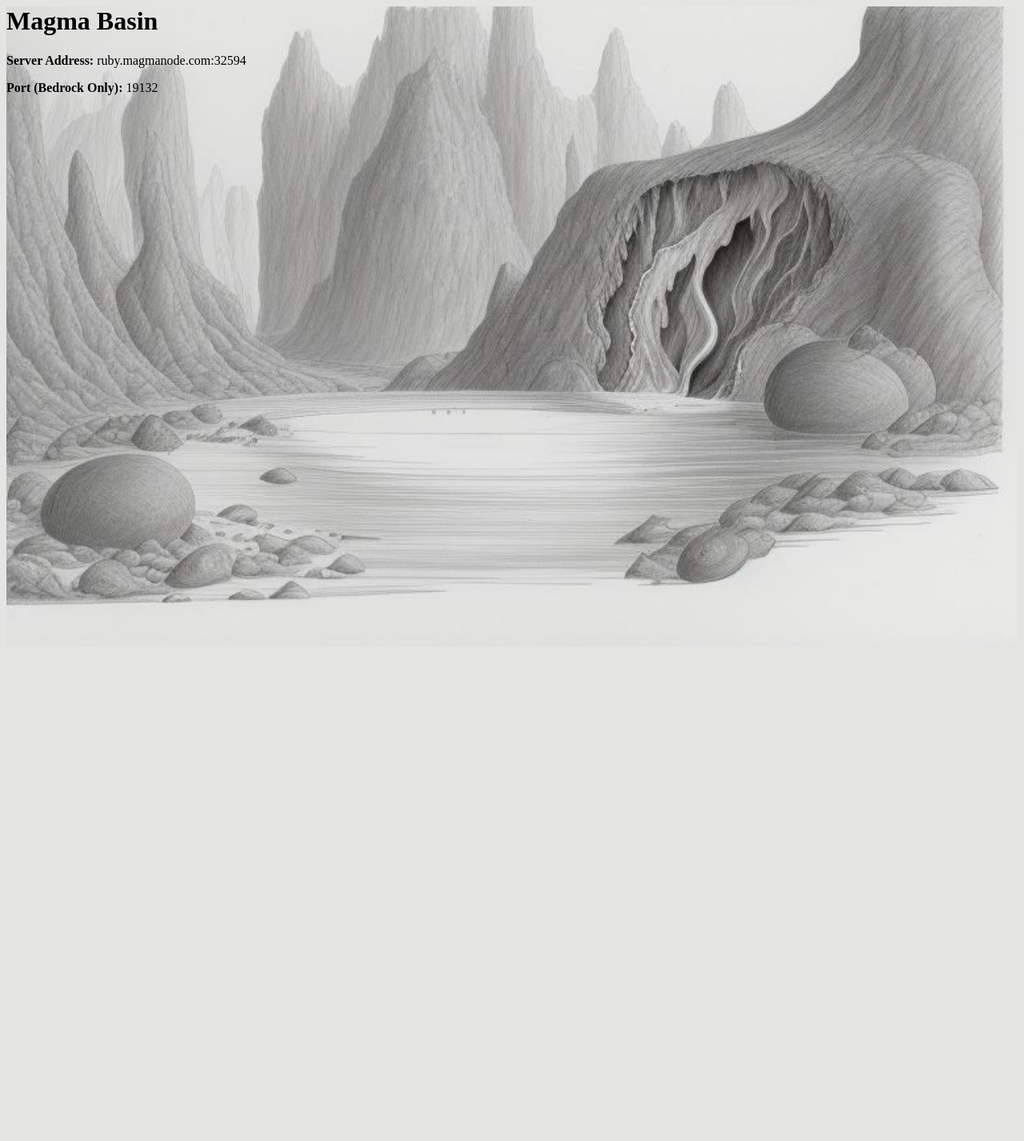
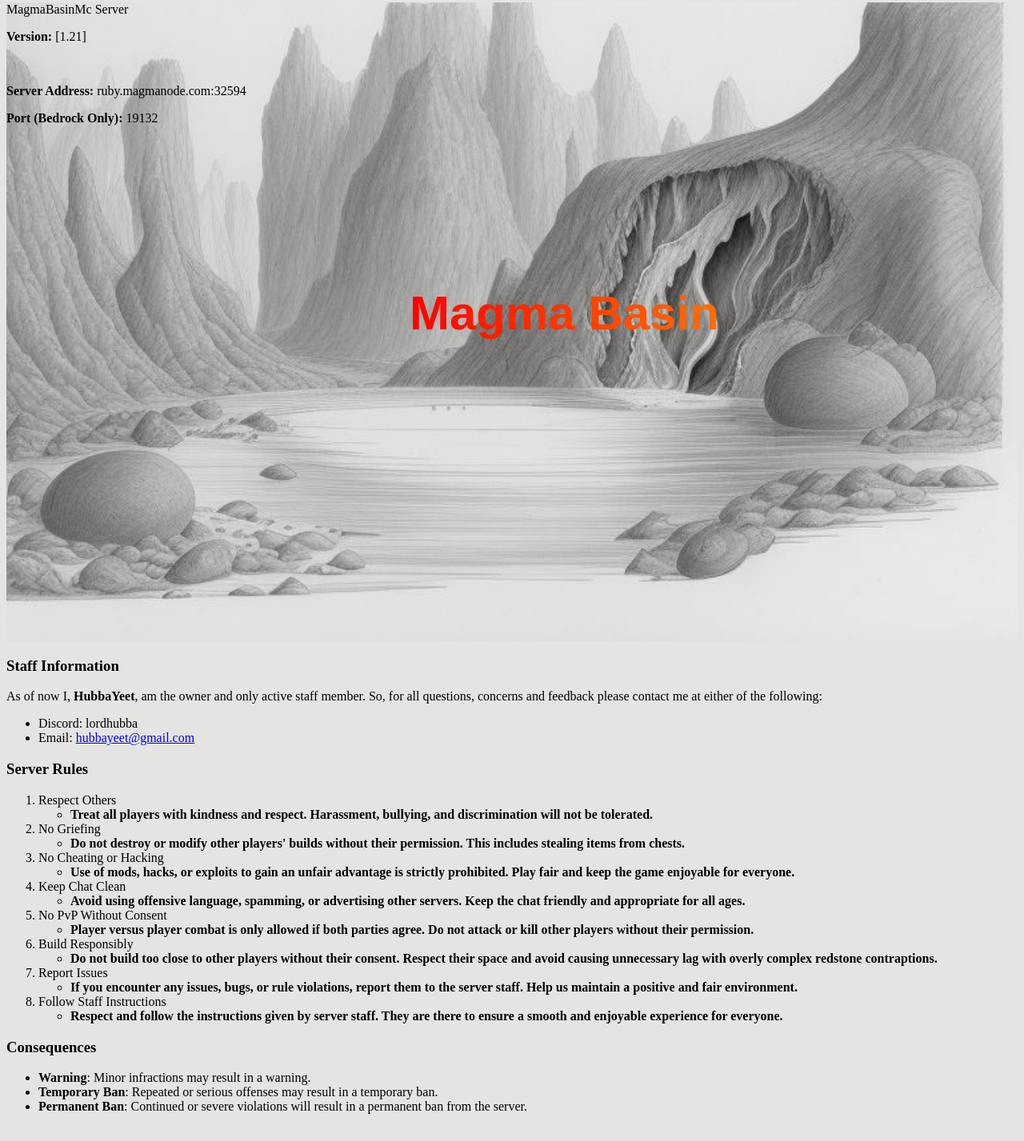
Before and after one commit to HubbaYeet/MagmaBasin, a plain HTML site: page index.html in a window 1280 px wide. Shown: the part 13-1440 px from the top of the page at 80% size. Before the commit the page ends 821 px from the top, so only its background shows below. Drawn offline with Linux system fonts and the light colour scheme.

Commit message:
Add files via upload

```diff
--- a/index.html
+++ b/index.html
@@ -21,14 +21,79 @@
   background-repeat: no-repeat;
   background-size: cover;
 }
+.grad {
+  position: absolute;
+            top: 40%;
+            left: 40%;
+
+            font-size: 40px;
+            font-family: Arial, Helvetica, sans-serif;
+  background: linear-gradient(to right, #ff0000 0%, #ff6f00 100%);
+  -webkit-text-fill-color: transparent;
+  -webkit-background-clip: text;
+}
   </style>
 </head>
 
 <body>
 <div class="bg">
-<h1>Magma Basin</h1>
+<div class="grad"><h2>Magma Basin</h2></div>
+<p>MagmaBasinMc Server</p>
+<p><b>Version:</b> [1.21]</p>
+<br>
 <p><b>Server Address:</b> ruby.magmanode.com:32594</p>
 <p><b>Port (Bedrock Only):</b> 19132</p>
 </div>
+
+<h3>Staff Information</h3>
+<p>As of now I, <b>HubbaYeet</b>, am the owner and only active staff member. So, for all questions, concerns and feedback please contact me at either of the following:</p>
+<ul>
+  <li>Discord: lordhubba</li>
+  <li>Email: <a href="hubbayeet@gmail.com">hubbayeet@gmail.com</a></li>
+</ul>
+
+<h3>Server Rules</h3>
+<ol>
+  <li>Respect Others</li>
+  <ul>
+    <li><b>Treat all players with kindness and respect. Harassment, bullying, and discrimination will not be tolerated.</b></li>
+  </ul>
+  <li>No Griefing</li>
+  <ul>
+    <li><b>Do not destroy or modify other players' builds without their permission. This includes stealing items from chests.</b></li>
+  </ul>
+  <li>No Cheating or Hacking</li>
+  <ul>
+    <li><b>Use of mods, hacks, or exploits to gain an unfair advantage is strictly prohibited. Play fair and keep the game enjoyable for everyone.</b></li>
+  </ul>
+  <li>Keep Chat Clean</li>
+  <ul>
+    <li><b>Avoid using offensive language, spamming, or advertising other servers. Keep the chat friendly and appropriate for all ages.</b></li>
+  </ul>
+  <li>No PvP Without Consent</li>
+  <ul>
+    <li><b>Player versus player combat is only allowed if both parties agree. Do not attack or kill other players without their permission.</b></li>
+  </ul>
+  <li>Build Responsibly</li>
+  <ul>
+    <li><b>Do not build too close to other players without their consent. Respect their space and avoid causing unnecessary lag with overly complex redstone contraptions.</b></li>
+  </ul>
+  <li>Report Issues</li>
+  <ul>
+    <li><b>If you encounter any issues, bugs, or rule violations, report them to the server staff. Help us maintain a positive and fair environment.</b></li>
+  </ul>
+  <li>Follow Staff Instructions</li>
+  <ul>
+    <li><b>Respect and follow the instructions given by server staff. They are there to ensure a smooth and enjoyable experience for everyone.</b></li>
+  </ul>
+</ol>
+<h3>Consequences</h3>
+<ul>
+  <li><b>Warning</b>: Minor infractions may result in a warning.</li>
+  <li><b>Temporary Ban</b>: Repeated or serious offenses may result in a temporary ban.</li>
+  <li><b>Permanent Ban</b>: Continued or severe violations will result in a permanent ban from the server.</li>
+</ul>
+
+<br>
 </body>
 </html>
```
